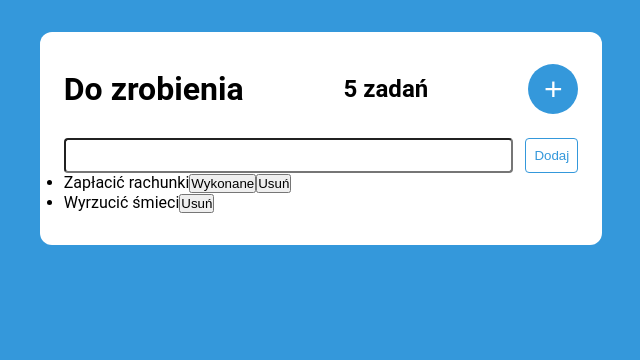
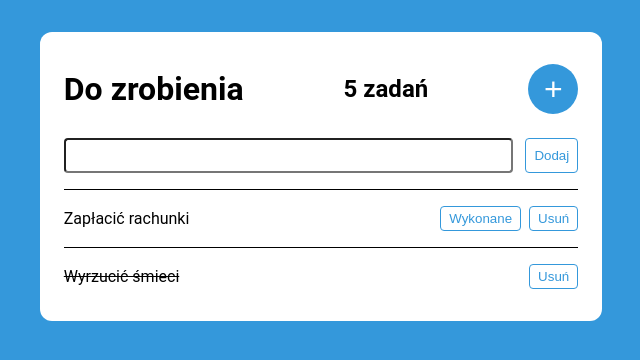
Before and after one commit to KatarzynaZaloba/todo-list, a React (Vite) app: page / in a window 1280 px wide. Shown: the top 360 px of the page, without its empty margins (319-959 px from the left). Built offline with nearby package versions, Linux system fonts and the light colour scheme.

Commit message:
import Button component; import styles from TodoItem.module.css

```diff
--- a/src/components/TodoItem/TodoItem.jsx
+++ b/src/components/TodoItem/TodoItem.jsx
@@ -1,9 +1,12 @@
+import styles from './TodoItem.module.css';
+import { Button } from '../Button/Button';
+
 export function TodoItem({name, done}) {
     return (
-        <li>
-            <span>{name}</span>
-            {!done && <button>Wykonane</button>}
-            <button>Usuń</button>
+        <li className={styles.item}>
+            <span className={`${styles.name} ${done ? styles.done : ""}`}>{name}</span>
+            {!done && <Button>Wykonane</Button>}
+            <Button>Usuń</Button>
         </li>
     );
 }
```
